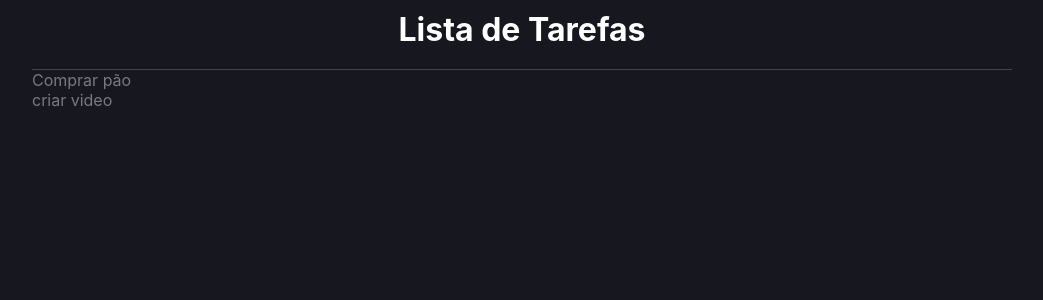
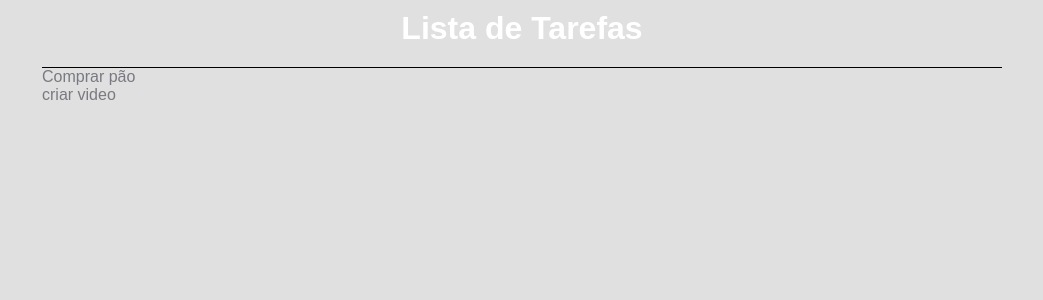
Before and after one commit to ianabreu/to-do-list, a React (Create React App) app: page / in a window 1280 px wide. Shown: the top 300 px of the page, without its empty margins (118-1161 px from the left). Built offline with nearby package versions, Linux system fonts and the light colour scheme.

Commit message:
configurando estilos globais e tema

```diff
--- a/src/App.styles.ts
+++ b/src/App.styles.ts
@@ -1,7 +1,7 @@
 import styled from "styled-components";
 
 export const Container = styled.div`
-  background-color: #17181f;
+  background-color: ${(props) => props.theme.color.backgroundHover};
   color: #797a81;
   min-height: 100vh;
 `;
@@ -17,6 +17,6 @@ export const Header = styled.h1`
   padding: 0;
   color: #fff;
   text-align: center;
-  border-bottom: 1px solid #444;
+  border-bottom: 1px solid #000;
   padding-bottom: 20px;
 `;
--- a/src/index.css
+++ /dev/null
@@ -1,13 +0,0 @@
-body {
-  margin: 0;
-  font-family: -apple-system, BlinkMacSystemFont, 'Segoe UI', 'Roboto', 'Oxygen',
-    'Ubuntu', 'Cantarell', 'Fira Sans', 'Droid Sans', 'Helvetica Neue',
-    sans-serif;
-  -webkit-font-smoothing: antialiased;
-  -moz-osx-font-smoothing: grayscale;
-}
-
-code {
-  font-family: source-code-pro, Menlo, Monaco, Consolas, 'Courier New',
-    monospace;
-}
--- a/src/index.tsx
+++ b/src/index.tsx
@@ -1,16 +1,22 @@
-import React from 'react';
-import ReactDOM from 'react-dom/client';
-import './index.css';
-import App from './App';
-import reportWebVitals from './reportWebVitals';
+import React from "react";
+import ReactDOM from "react-dom/client";
+import App from "./App";
+import reportWebVitals from "./reportWebVitals";
+import { GlobalStyle } from "./styles/global";
+
+import { ThemeProvider } from "styled-components";
+import Theme from "./styles/Theme";
 
 const root = ReactDOM.createRoot(
-  document.getElementById('root') as HTMLElement
+  document.getElementById("root") as HTMLElement
 );
 root.render(
-  <React.StrictMode>
-    <App />
-  </React.StrictMode>
+  <ThemeProvider theme={Theme}>
+    <GlobalStyle />
+    <React.StrictMode>
+      <App />
+    </React.StrictMode>
+  </ThemeProvider>
 );
 
 // If you want to start measuring performance in your app, pass a function
--- /dev/null
+++ b/src/styles/Theme.ts
@@ -0,0 +1,35 @@
+const Theme = {
+  color: {
+    backgroundHover: "#E0E0E0",
+    backgroundLight: "#EBEBEB",
+    blue: {
+      blue100: "#b1cdfc",
+      blue500: "#045ff4",
+    },
+    red: {
+      red500: "#bf2e2e",
+    },
+    gray: {
+      light: "#EBEBEB",
+      lightActive: "#C0C0C0",
+      lightHover: "#E0E0E0",
+      normal: "#333333",
+      dark: "#262626",
+      darker: "#121212",
+    },
+  },
+  spacing: "0.5rem", //8px
+  border: {
+    radius: "1rem",
+    style: "0.0625rem solid #333333",
+  },
+
+  font: {
+    body: "1rem",
+    h3: "1.250rem",
+    h2: "1.938rem",
+    h1: "3.812rem",
+  },
+};
+
+export default Theme;
--- /dev/null
+++ b/src/styles/global.ts
@@ -0,0 +1,10 @@
+import { createGlobalStyle } from "styled-components";
+
+export const GlobalStyle = createGlobalStyle`
+  * {
+    box-sizing: border-box;
+    margin: 0;
+    padding: 0;
+    font-family: Montserrat, sans-serif;
+  }
+`;
```
Also changed, not shown: src/styles/styled.d.ts (added, +9 -0 lines), src/logo.svg (deleted).
